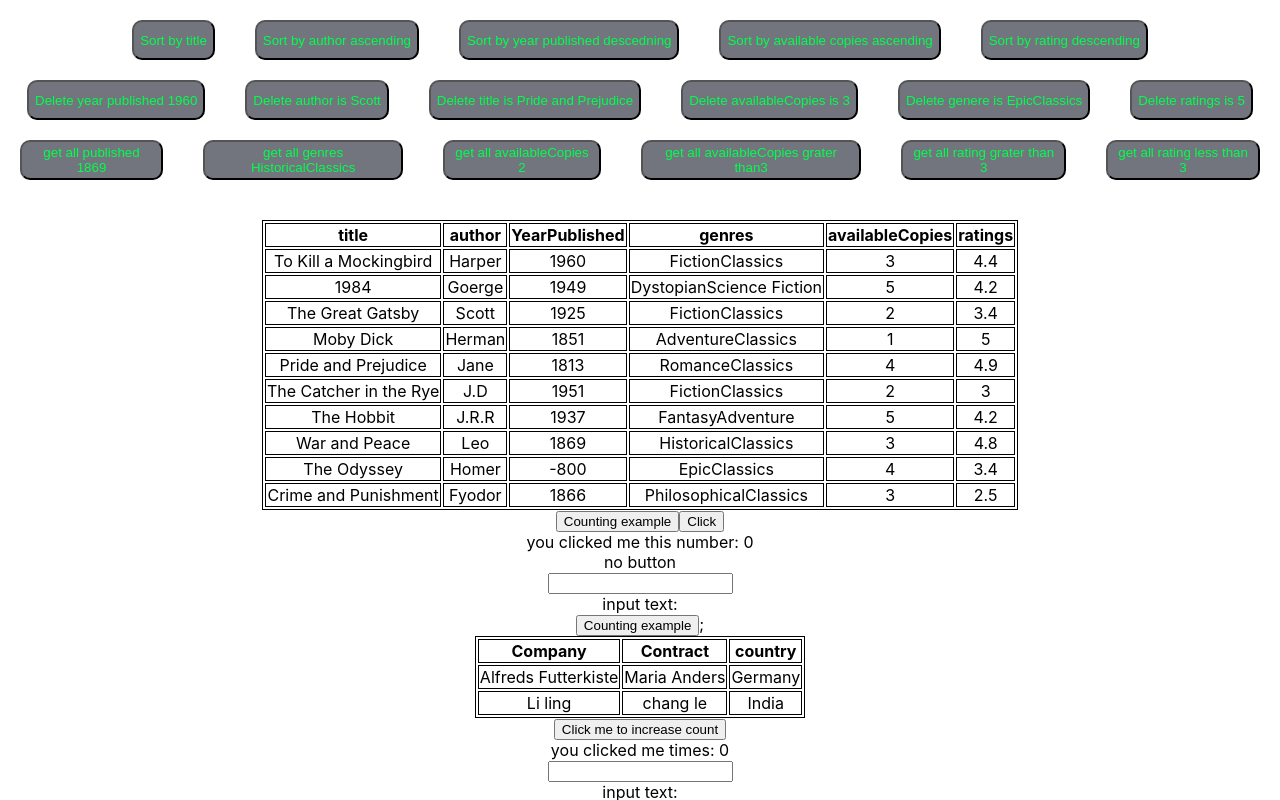
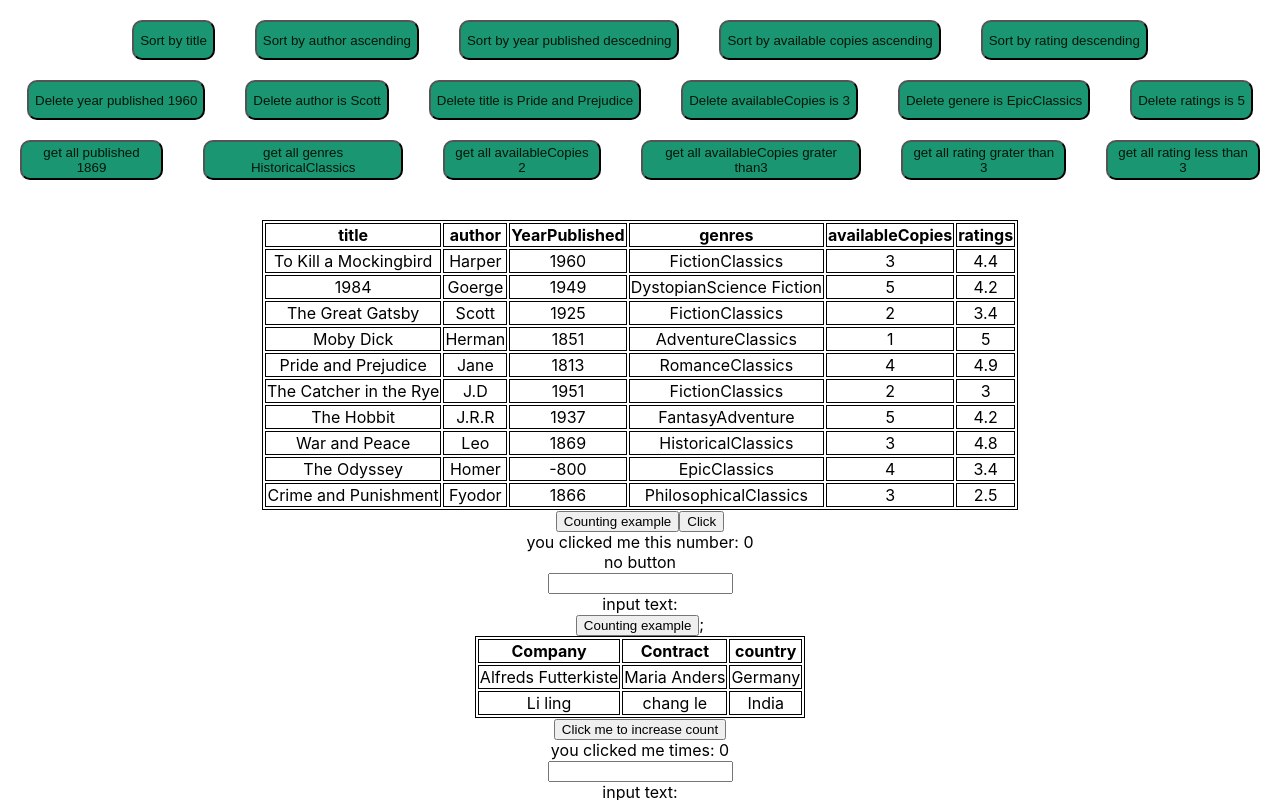
Before and after one commit to hemanthkatam/react-basics, a React (Create React App) app: page / in a window 1280 px wide. Shown: the top 800 px of the page. Built offline with nearby package versions, Linux system fonts and the light colour scheme.

Commit message:
tabledata

```diff
--- a/src/reaact-fundamentals/components/LibraryTable/LibraryTable.css
+++ b/src/reaact-fundamentals/components/LibraryTable/LibraryTable.css
@@ -19,6 +19,6 @@ table, th, td{
     height: 40px;
     margin: 0px 20px;
     border-radius: 10px;
-    background-color: #72757e;
-    color: #00ff4d;
+    background-color: #1a9673;
+    color: #021708;
 }
--- a/src/reaact-fundamentals/components/LibraryTable/LibraryTable.js
+++ b/src/reaact-fundamentals/components/LibraryTable/LibraryTable.js
@@ -4,7 +4,7 @@ import "./LibraryTable.css";
 
 export const LibraryTable = () => {
   const [bookLibrary, setBookLibrary] = useState(BookList);
-  const header = [
+    const header = [
     "title",
     "author",
     "YearPublished",
@@ -14,47 +14,130 @@ export const LibraryTable = () => {
   ];
 
   const sortByTitle = () => {
-    const sorteBytitles = bookLibrary.sort((first, second) =>
+    const sortBytitles = bookLibrary.sort((first, second) =>
       first.title > second.title ? 1 : -1
     );
-    console.log("----sorteBytitles", sorteBytitles);
-    setBookLibrary(sorteBytitles.slice());
+    console.log("----sorteBytitles", sortBytitles);
+    setBookLibrary(sortBytitles.slice());
   };
+  const sortByAuthor=()=>{
+    const sortByAuthor=bookLibrary.sort((a1,a2)=>
+      a1.author>a2.author ? 1:-1
+    );
+    console.log("--sort by author",sortByAuthor)
+    setBookLibrary(sortByAuthor.slice());
 
+  }
+  const sortByYear=()=>{
+    const sortByYear=bookLibrary.sort((a1,a2)=>
+      a1.yearPublished<a2.yearPublished ? 1:-1
+    );
+    console.log("--sort by author",sortByYear)
+    setBookLibrary(sortByYear.slice());
+
+  }
+  const sortByCopies=()=>{
+    const sortByCopies=bookLibrary.sort((a1,a2)=>
+      a1.availableCopies>a2.availableCopies ? 1:-1
+    );
+    console.log("--sort by author",sortByCopies)
+    setBookLibrary(sortByCopies.slice());
+
+  }
+  const sortByRating=()=>{
+    const sortByRating=bookLibrary.sort((a1,a2)=>
+      a1.ratings.rating<a2.ratings.rating ? 1:-1
+    );
+    console.log("--sort by author--",sortByRating)
+    setBookLibrary(sortByRating.slice());
+
+  }
+  const delPublished=()=>{
+    const delPublished=bookLibrary.filter(({yearPublished})=>yearPublished !==1960)
+    //delete Employee.firstname;
+    console.log("....",delPublished)
+    setBookLibrary(delPublished.slice())
+  }
+  const delAuthor=()=>{
+    const delAuthor=bookLibrary.filter(({author})=>author !="Scott")
+    console.log("....",delAuthor)
+    setBookLibrary(delAuthor.slice())
+  }
+  const delTitle=()=>{
+    const delTitle=bookLibrary.filter(({title})=>title !="Pride and Prejudice")
+    console.log("....",delTitle)
+    setBookLibrary(delTitle.slice())
+  }
+  const delCopies=()=>{
+    const delCopies=bookLibrary.filter(({availableCopies})=>availableCopies !=3)
+    console.log("....",delCopies)
+    setBookLibrary(delCopies)
+  }
+  const delGenre=()=>{
+    const delGenre=bookLibrary.filter(({genres})=>!genres.includes("Classics"))
+    console.log("....",delGenre)
+    setBookLibrary(delGenre)
+  }
+  const delRating=()=>{
+    const delRating=bookLibrary.filter(({ratings})=>ratings.rating !=5)
+    console.log("....",delRating)
+    setBookLibrary(delRating.slice())
+  }
+  const getPublished=()=>{
+     const getPublished=bookLibrary.filter(({yearPublished})=>yearPublished===1869)
+     console.log("..to get specific year...",getPublished)
+     setBookLibrary(getPublished.slice())
+  }
+  const getAllgenres=()=>{
+    const getAllgenres=bookLibrary.filter(({genres})=>genres=="Classics")
+    console.log("..to get specific genre...",getAllgenres)
+    setBookLibrary(getAllgenres.slice())
+ }
+  const getCopies=()=>{
+    const getCopies=bookLibrary.filter(({availableCopies})=>availableCopies===2)
+    console.log("...get available copies 2...",getCopies)
+    setBookLibrary(getCopies.slice())
+  }
+  const getCopies1=()=>{
+    const getCopies1=bookLibrary.filter(({availableCopies})=>availableCopies>3)
+    console.log("...get available copies greater than 3...",getCopies1)
+    setBookLibrary(getCopies1.slice())
+  }
+  const getRating=()=>{
+    const getRating=bookLibrary.filter(({ratings})=>ratings.rating>3)
+    console.log("...get rating greater than 3...",getRating)
+    setBookLibrary(getRating.slice())
+  }
+  const getRating1=()=>{
+    const getRating1=bookLibrary.filter(({ratings})=>ratings.rating<3)
+    console.log("...get available copies greater than 3...",getRating1)
+    setBookLibrary(getRating1.slice())
+  }
   return (
     <div>
       <div className="tableheader">
-        <button className="my-button" onClick={sortByTitle}>
-          Sort by title
-        </button>
-        <button className="my-button">Sort by author ascending</button>
-        <button className="my-button">Sort by year published descedning</button>
-        <button className="my-button">
-          Sort by available copies ascending
-        </button>
-        <button className="my-button">Sort by rating descending</button>
+        <button className="my-button" onClick={sortByTitle}>Sort by title</button>
+        <button className="my-button" onClick={sortByAuthor}>Sort by author ascending</button>
+        <button className="my-button"  onClick={sortByYear}>Sort by year published descedning</button>
+        <button className="my-button"  onClick={sortByCopies}> Sort by available copies ascending</button>
+        <button className="my-button" onClick={sortByRating}>Sort by rating descending</button>
       </div>
       <div className="tableheader">
-        <button className="my-button">Delete year published 1960 </button>
-        <button className="my-button">Delete author is Scott </button>
-        <button className="my-button">
-          Delete title is Pride and Prejudice{" "}
-        </button>
-        <button className="my-button">Delete availableCopies is 3 </button>
-        <button className="my-button">Delete genere is EpicClassics </button>
-        <button className="my-button">Delete ratings is 5 </button>
+        <button className="my-button" onClick={delPublished}>Delete year published 1960 </button>
+
+        <button className="my-button" onClick={delAuthor}>Delete author is Scott </button>
+        <button className="my-button" onClick={delTitle}>Delete title is Pride and Prejudice{" "}</button>
+        <button className="my-button"onClick={delCopies}>Delete availableCopies is 3 </button>
+        <button className="my-button"onClick={delGenre}>Delete genere is EpicClassics </button>
+        <button className="my-button"onClick={delRating}>Delete ratings is 5 </button>
       </div>
       <div className="tableheader">
-        <button className="my-button">get all published 1869 </button>
-        <button className="my-button">
-          get all genres HistoricalClassics{" "}
-        </button>
-        <button className="my-button">get all availableCopies 2</button>
-        <button className="my-button">
-          get all availableCopies grater than3
-        </button>
-        <button className="my-button">get all rating grater than 3 </button>
-        <button className="my-button">get all rating less than 3 </button>
+        <button className="my-button" onClick={getPublished}>get all published 1869 </button>
+        <button className="my-button" onClick={getAllgenres}>get all genres HistoricalClassics{""}</button>
+        <button className="my-button" onClick={getCopies}>get all availableCopies 2</button>
+        <button className="my-button" onClick={getCopies1}>get all availableCopies grater than3</button>
+        <button className="my-button"onClick={getRating} >get all rating grater than 3 </button>
+        <button className="my-button"onClick={getRating1}>get all rating less than 3 </button>
       </div>
       <div className="Library">
         <table>
```
